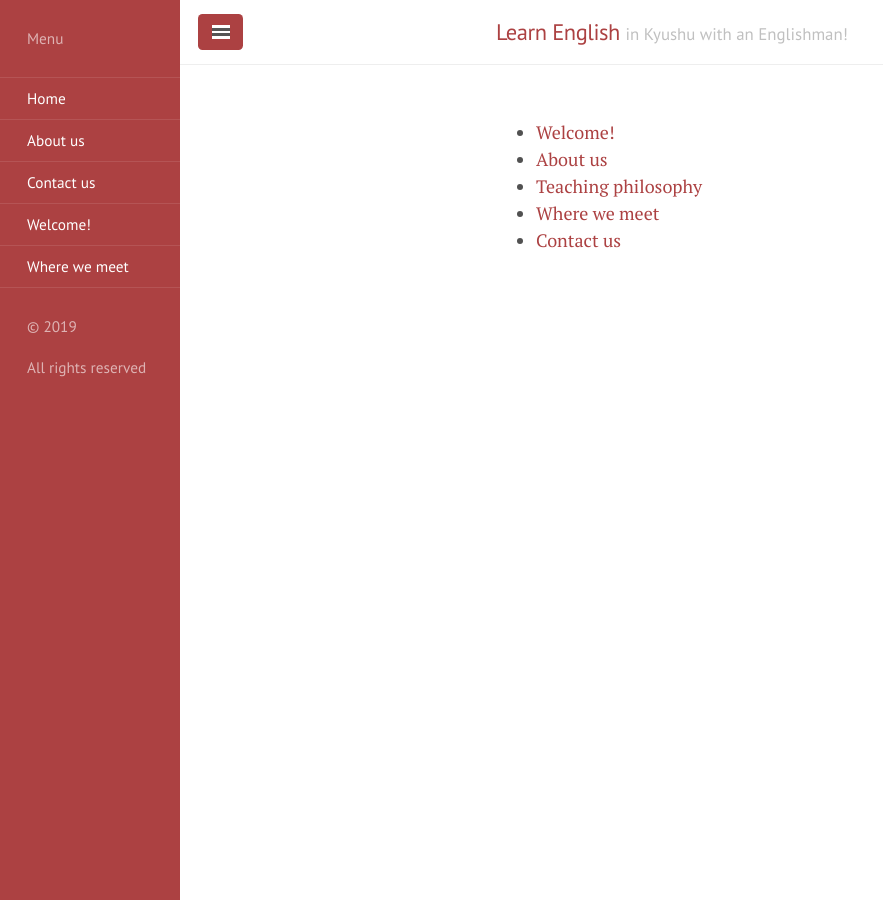
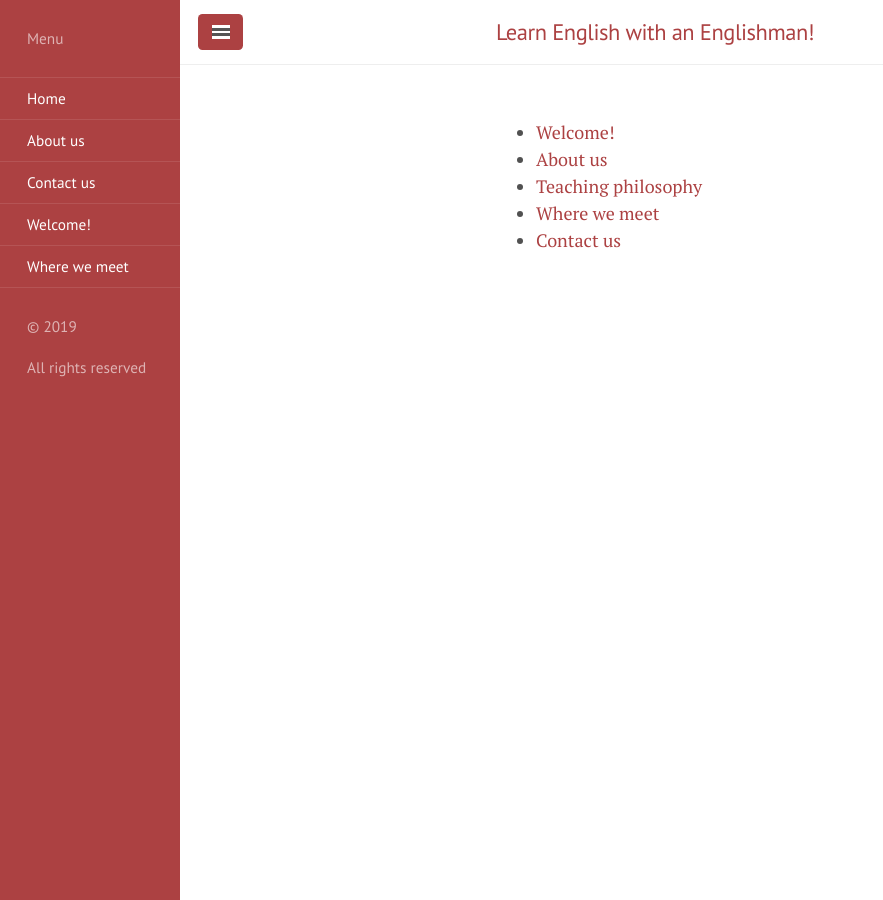
Before and after one commit to KyushuEnglish/KyushuEnglish.github.io, a Jekyll site: the page built from index.html, in a window 1280 px wide. Shown: the whole page, without its empty margins (0-883 px from the left). Built offline with Jekyll 4.4.1, drawn with Linux system fonts in a browser that asks for light colours; the list of posts is cut into pages by our own code.

Commit message:
Migration

```diff
--- a/_config.yml
+++ b/_config.yml
@@ -5,8 +5,8 @@ permalink:           pretty
 #relative_permalinks: true
 
 # Setup
-title:               Learn English
-tagline:             'in Kyushu with an Englishman!'
+title:               Learn English with an Englishman!
+tagline:             ''
 description:         'English classes in Miyakonojo'
 url:                 '/'
 baseurl:             '/'
```
